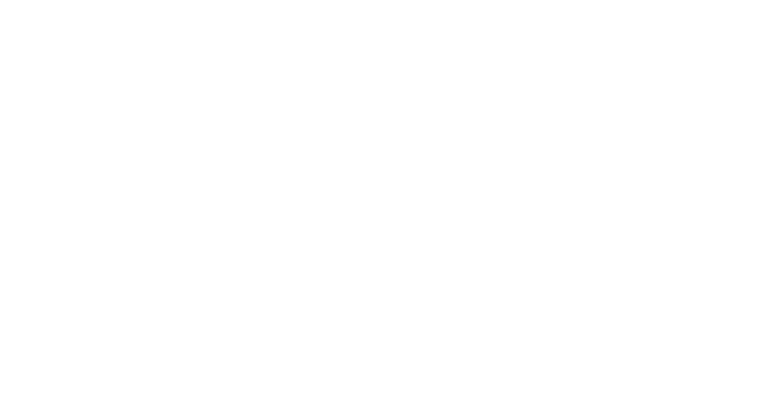
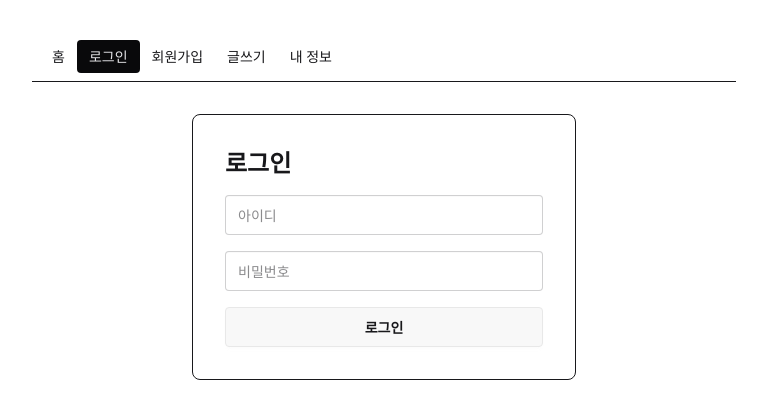
Before and after one commit to metakit-sorucecode/react-blog, a React (Vite) app in the folder react-blog/: page /login-form in a window 1280 px wide. Before the commit this address had no page. Shown: the top 418 px of the page, without its empty margins (256-1023 px from the left). Built offline with nearby package versions, Linux system fonts and the light colour scheme.

Commit message:
[screens] 로그인 화면 그리기
Chapter: screens
Task: T5
Source: e954eab 2622b3d

```diff
--- a/react-blog/src/App.jsx
+++ b/react-blog/src/App.jsx
@@ -4,6 +4,7 @@
 import Detail from "./pages/Detail";
 import SaveForm from "./pages/SaveForm";
 import UpdateForm from "./pages/UpdateForm";
+import LoginForm from "./pages/LoginForm";
 
 export default function App() {
   return (
@@ -14,6 +15,7 @@
           <Route path="board/:id" element={<Detail />} />
           <Route path="save-form" element={<SaveForm />} />
           <Route path="update-form/:id" element={<UpdateForm />} />
+          <Route path="login-form" element={<LoginForm />} />
         </Route>
       </Routes>
     </BrowserRouter>
--- /dev/null
+++ b/react-blog/src/pages/LoginForm.jsx
@@ -0,0 +1,10 @@
+export default function LoginForm() {
+  return (
+    <form className="card border max-w-sm mx-auto p-8 gap-4">
+      <h1 className="text-2xl font-bold">로그인</h1>
+      <input className="input" placeholder="아이디" />
+      <input className="input" type="password" placeholder="비밀번호" />
+      <button className="btn">로그인</button>
+    </form>
+  );
+}
```
